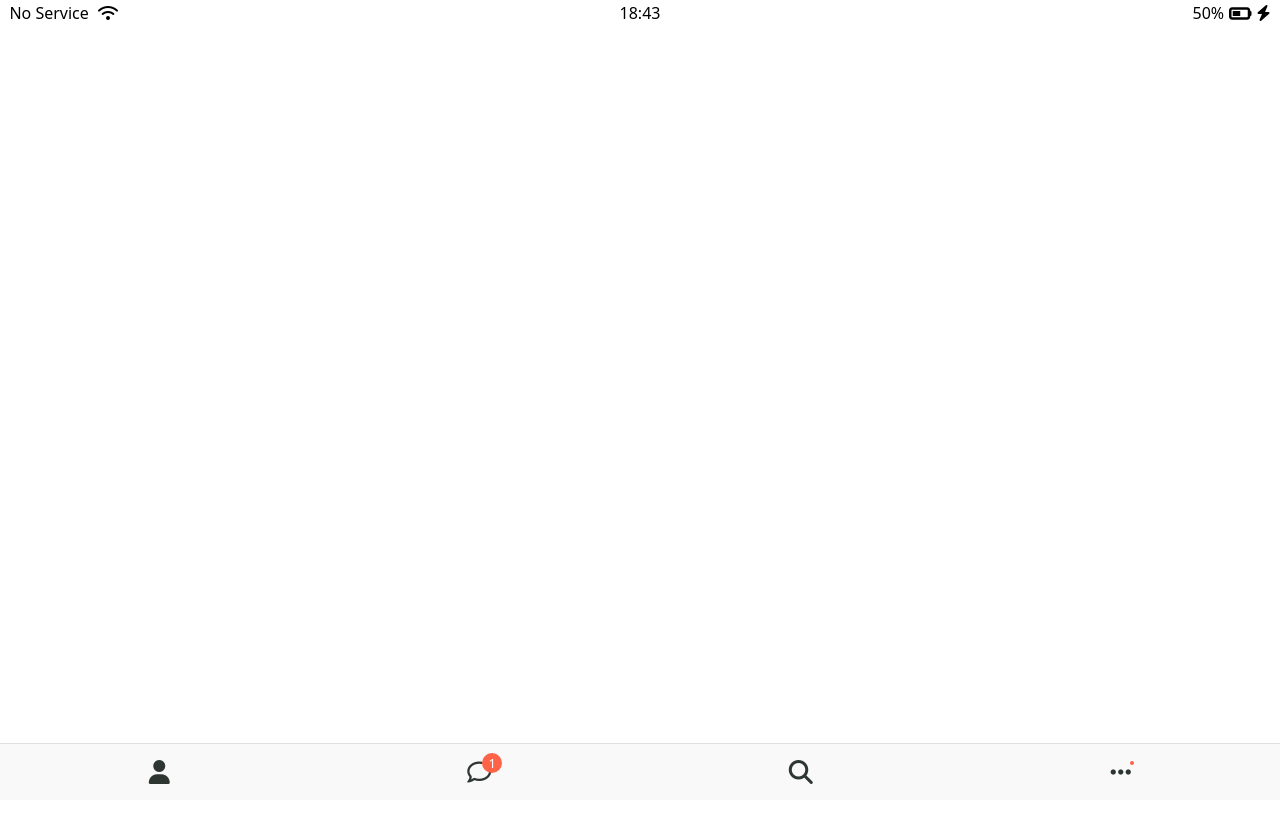
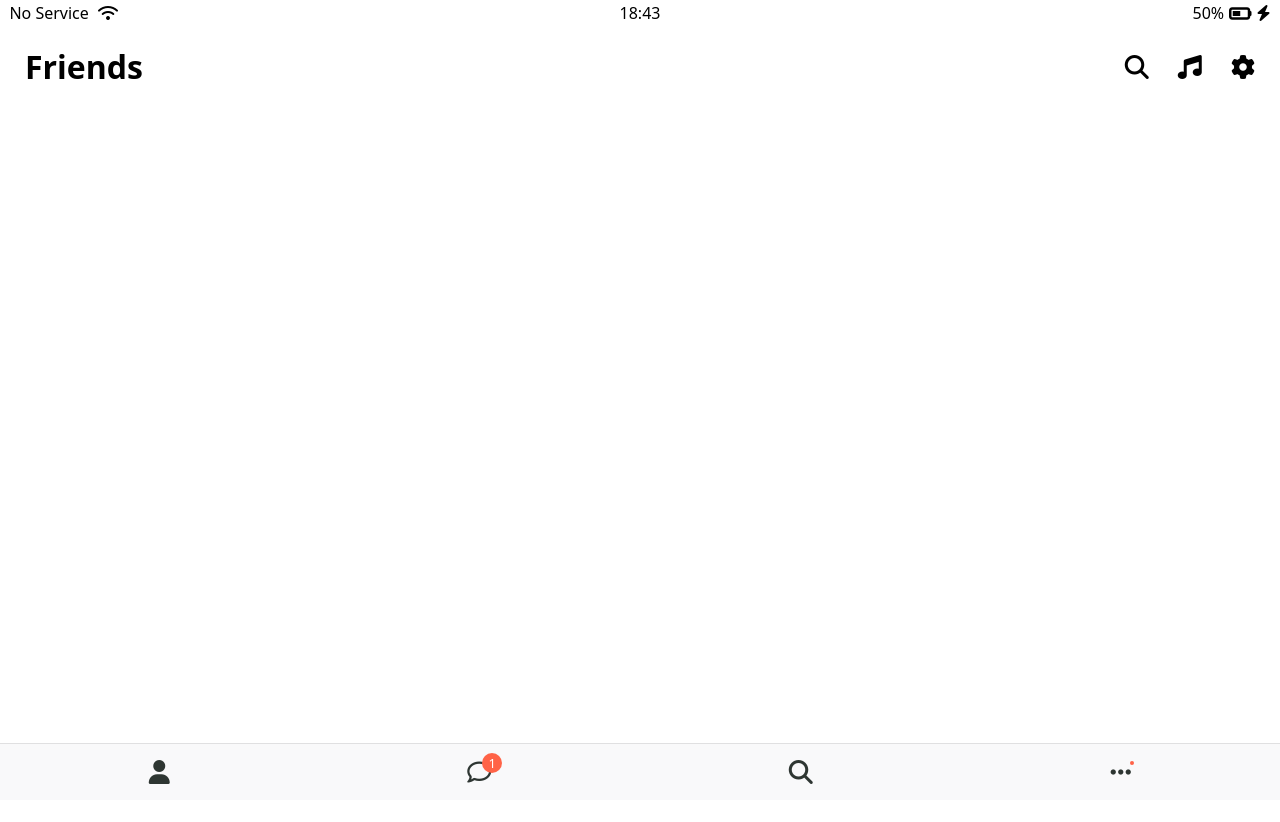
Before and after one commit to ji1e/kakao-clone-2023, a plain HTML site: page friends.html in a window 1280 px wide. Shown: the top 822 px of the page. Drawn offline with Linux system fonts and the light colour scheme.

Commit message:
Created Screen Header

```diff
--- /dev/null
+++ b/css/components/screen-header.css
@@ -0,0 +1,17 @@
+.screen-header {
+  position: sticky;
+  top: 26px;
+  display: flex;
+  justify-content: space-between;
+  align-items: center;
+  padding: 25px;
+}
+
+.screen-header__title {
+  font-size: 32px;
+  font-weight: 600;
+}
+
+.screen-header__icons span {
+  margin-left: 25px;
+}
--- a/css/components/status-bar.css
+++ b/css/components/status-bar.css
@@ -1,5 +1,5 @@
 .status-bar {
-  position: fixed;
+  position: sticky;
   top: 0;
   width: 100%;
   display: flex;
--- a/css/style.css
+++ b/css/style.css
@@ -4,11 +4,12 @@
 /* components */
 @import "components/status-bar.css";
 @import "components/nav-bar.css";
+@import "components/screen-header.css";
 
 /* screens */
 @import "screens/login.css";
 
 body {
   font-family: system-ui, -apple-system, BlinkMacSystemFont, 'Segoe UI', Roboto, Oxygen, Ubuntu, Cantarell, 'Open Sans', 'Helvetica Neue', sans-serif;
-  height: 1000vh;
+  height: 200vh;
 }
--- a/friends.html
+++ b/friends.html
@@ -7,6 +7,7 @@
     <meta name="viewport" content="width=device-width, initial-scale=1.0">
     <title>Friends - Kakao Clone</title>
   </head>
+
   <body>
     <div class="status-bar">
       <div class="status-bar__column">
@@ -23,6 +24,15 @@
         <i class="fas fa-bolt"></i>
       </div>
     </div>
+
+    <header class="screen-header">
+      <h1 class="screen-header__title">Friends</h1>
+      <div class="screen-header__icons">
+        <span><i class="fas fa-search fa-xl"></i></span>
+        <span><i class="fa-solid fa-music fa-xl"></i></span>
+        <span><i class="fa-solid fa-gear fa-xl"></i></span>
+      </div>
+    </header>
 
     <nav class="navi">
       <ul class="navi__list">
```
